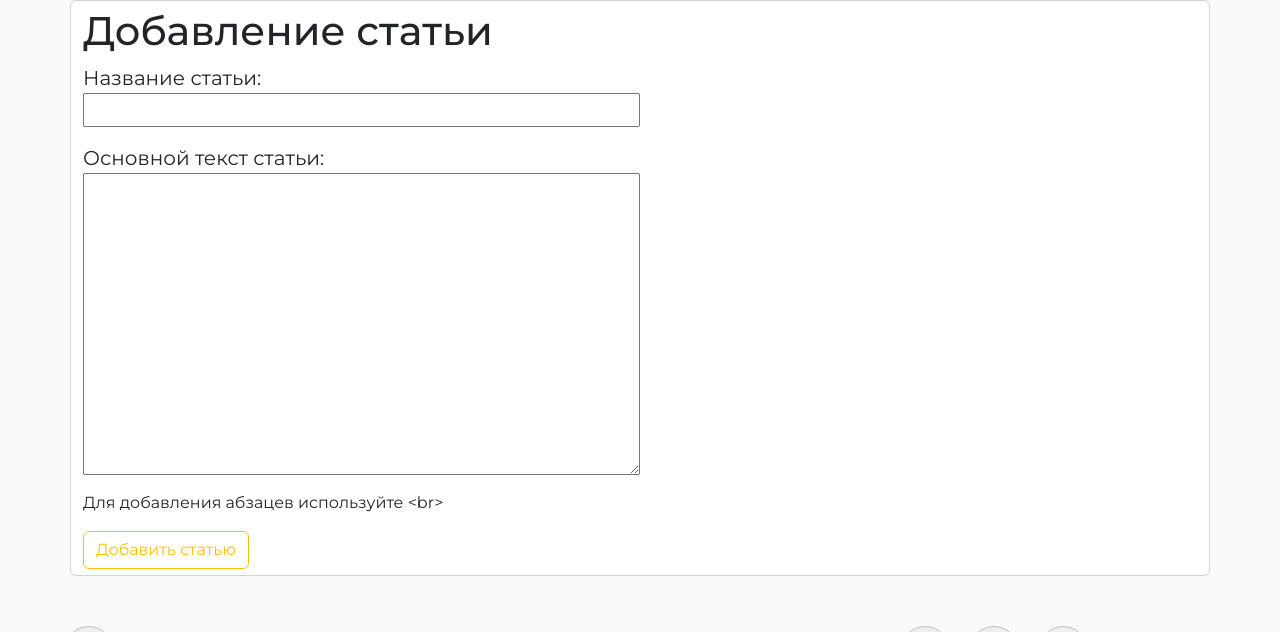
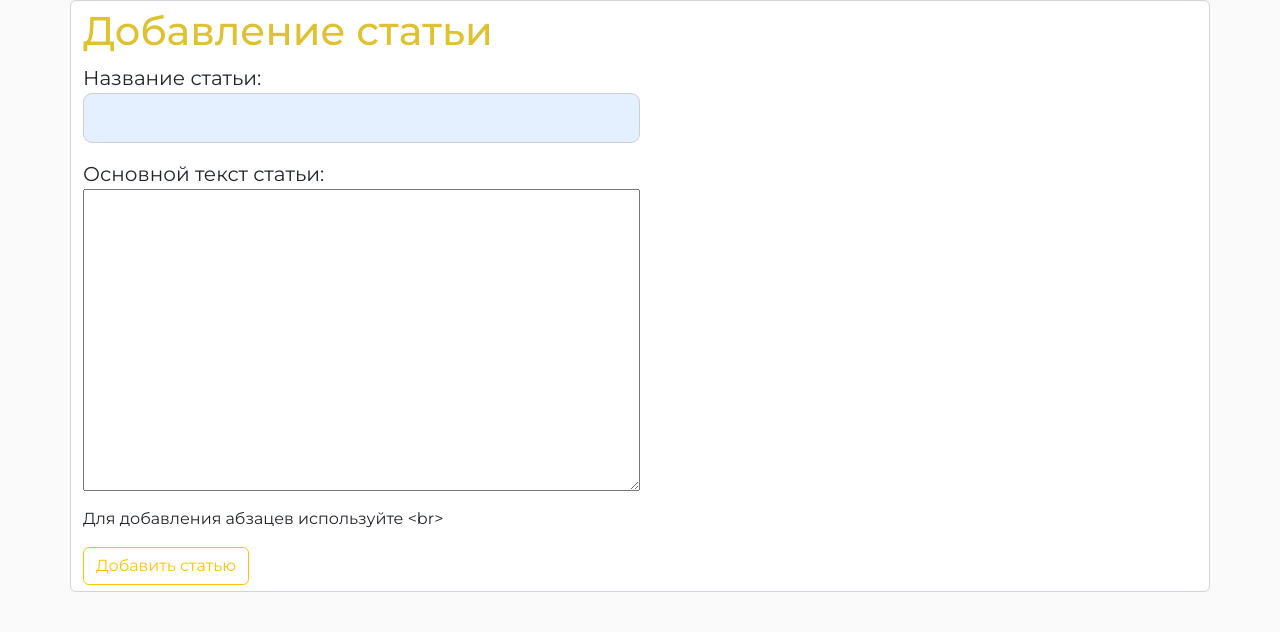
Before and after one commit to Higbond/budgrand-blog, a Django app: page /blog/add in a window 1280 px wide. Shown: the part 85-717 px from the top of the page. Run offline with Django 4.2, Linux system fonts and the light colour scheme; the visitor is signed in with stand-in values (Sample User, id 1); some libraries are stand-ins or nearby versions.

Commit message:
setting update

```diff
--- a/blog/static/css/main.css
+++ b/blog/static/css/main.css
@@ -259,15 +259,14 @@ footer .social div {
   margin-left: 15px;
 }
 
-.footer.p {
-position: relative;
-left: ;
-}
+
 
 form  label{
   font-size: 20px;
   display: flex;
   width: 50%;
+  font-family: Montserrat,sans-serif;
+  font-weight: 400;
 }
 form textarea {
   font-size: 20px;
@@ -286,8 +285,17 @@ form textarea {
 form  input{
   display: flex;
   width: 50%;
-  font-size: 20px;
+  height: 50px;
+  font-family: Montserrat,sans-serif;
+  font-weight: 200;
+  font-size: 1em;
+  border: 1px solid #cdd0d1;
+  border-radius: 9px;
+  background-color: #e4efff;
+  padding: 12px 20px;
+
 }
+
 .services-container {
   display: flex;
   justify-content: space-between;
@@ -355,3 +363,7 @@ flex-direction: column;
   text-decoration: none;
   color: #3b3b3b;
 }
+
+.form-control h1 {
+  color: #dfc231;
+}
--- a/blog/templates/blog/base.html
+++ b/blog/templates/blog/base.html
@@ -79,13 +79,15 @@
     </ul>
 
   </div>
-        {% if messages %}
+   <div class="container">
+      {% if messages %}
           {% for mess in messages %}
             <div class="alert alert-success">
               {{ mess }}
             </div>
           {% endfor %}
         {% endif %}
+   </div>
   {% block main %}
   {% endblock %}
 
```
